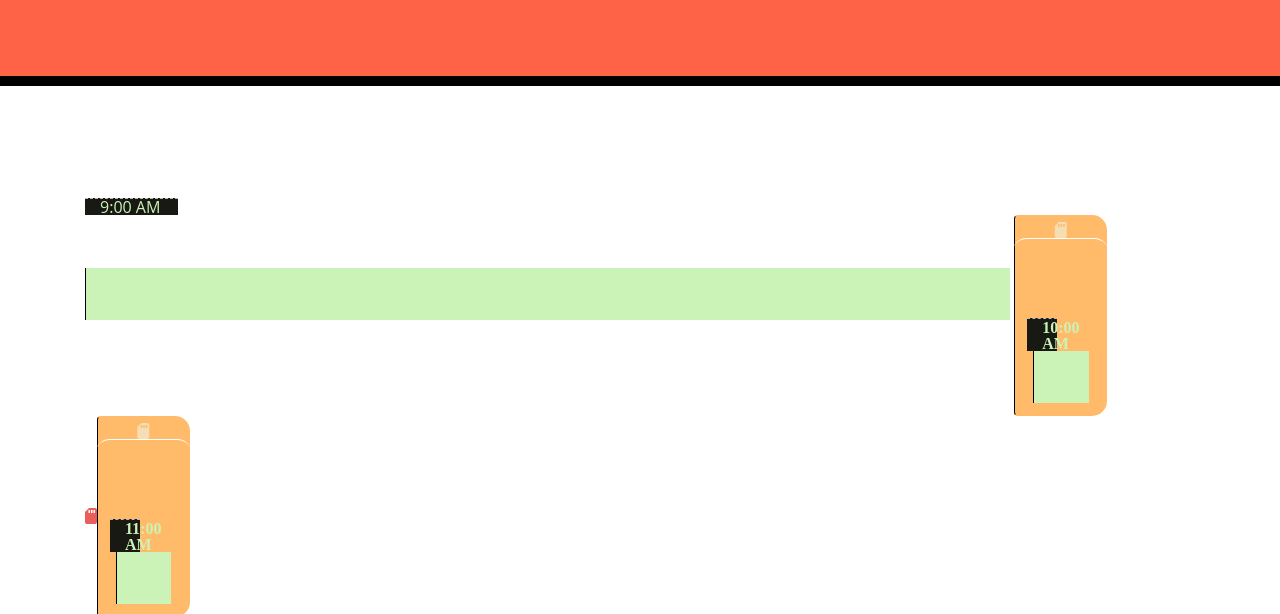
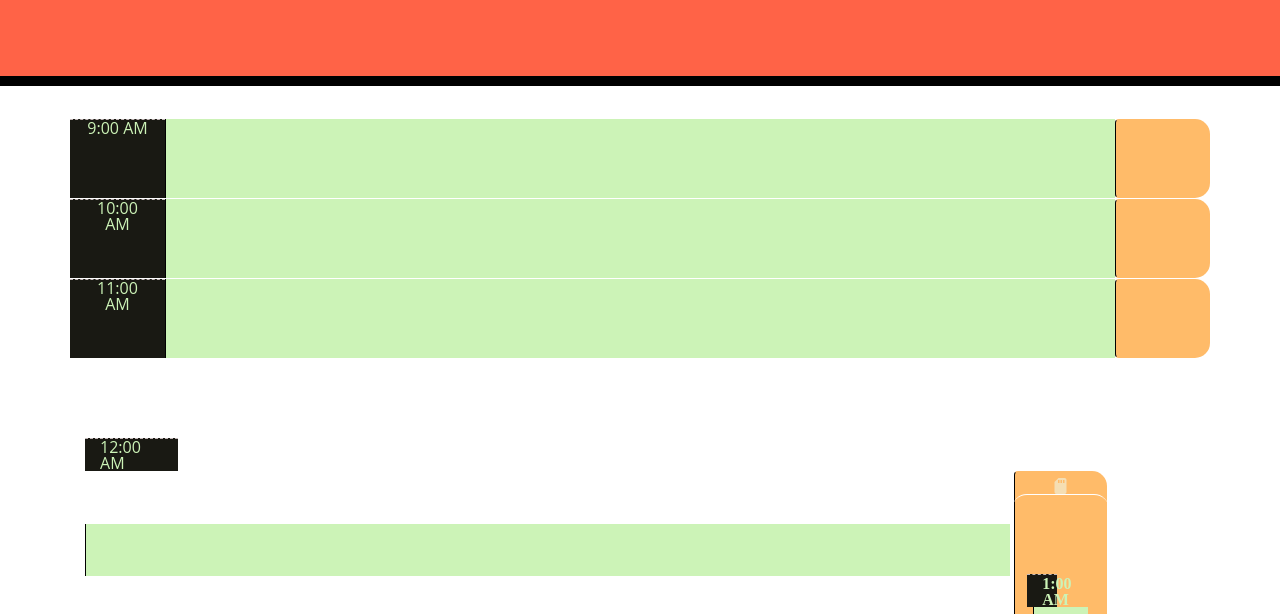
Before and after one commit to codeyab22/Calculate-this-Calendar-Scheduler, a plain HTML site: page index.html in a window 1280 px wide. Shown: the part 182-796 px from the top of the page. Drawn offline with nearby package versions, Linux system fonts and the light colour scheme.

Commit message:
index.html
I need to change it the way I want

```diff
--- a/index.html
+++ b/index.html
@@ -28,27 +28,32 @@
     </header>
     <div class="container">
 
-     <div class="row time-block"data-hour=9></div>
+     <div class="row time-block"data-hour=9>
   <div class="col-md-1 hour"= "9 am">9:00 AM</div>
     <textarea class="col-md-10 description" name="textarea"></textarea>
-      <button class="btn saveBtn col-md-1"</button><i class="fas fa-sd-card"</i>
-
+      <button class="btn saveBtn col-md-1"<i class="fas fa-sd-card"</i>
+     </button>
+     </div>
 
       <!---Row 2 10am-->
 
- <div class="row time-block"data-hour=10></div>
+ <div class="row time-block"data-hour=10>
  <div class="col-md-1 hour"= "10 am">10:00 AM</div>
-    <textarea class="col-md-10 description" name="textarea"></textarea>
-      <button class="btn saveBtn col-md-1"</button><i class="fas fa-sd-card"</i>
+ <textarea class="col-md-10 description" name="textarea"></textarea>
+   <button class="btn saveBtn col-md-1"<i class="fas fa-sd-card"</i>
+      </button>
+      </div>
 
       <!---Row 3 11am-->
 
-     <div class="row time-block"data-hour=11></div>
+     <div class="row time-block"data-hour=11>
    <div class="col-md-1 hour"= "11 am">11:00 AM</div>
     <textarea class="col-md-10 description" name="textarea"></textarea>
-    <button class="btn saveBtn col-md-1"</button><i class="fas fa-sd-card"</i>
+    <button class="btn saveBtn col-md-1"<i class="fas fa-sd-card"</i>
+      </button>
+       </div>
 
-      <!---Row 4 12pm-->
+<!---Row 4 12pm-->
 
    <div class="row time-block"data-hour=12></div>
   <div class="col-md-1 hour"= "12 am">12:00 AM</div>
```
